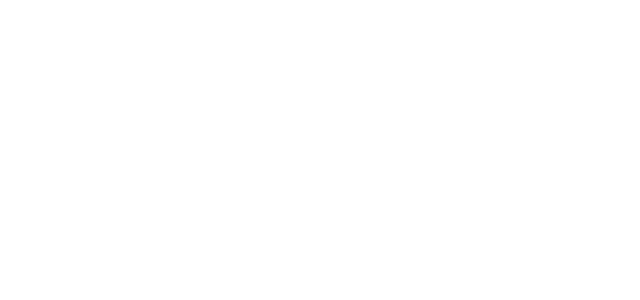
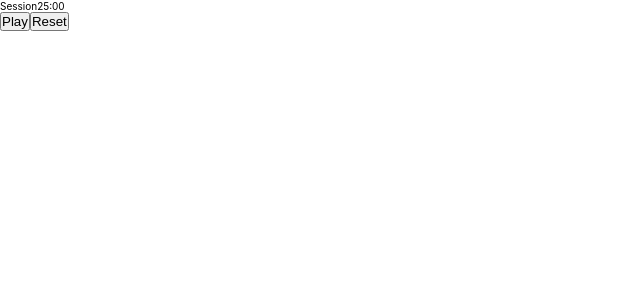
Before and after one commit to FrancisDeea/25_5_clock, a React (Create React App) app: page / in a window 1280 px wide. Shown: the top 300 px of the page, without its empty margins (0-640 px from the left). Built offline with nearby package versions, Linux system fonts and the light colour scheme.

Commit message:
feat: create <Timer.js> component and set up <export.js> and <App.js> to show it

```diff
--- a/src/App.js
+++ b/src/App.js
@@ -1,5 +1,6 @@
 import './App.css';
 import React from 'react';
+import * as components from './components/export'
 
 class App extends React.Component {
   constructor(props) {
@@ -14,7 +15,9 @@
 
   render() {
     return (
-      <div></div>
+      <div>
+        <components.Timer />
+      </div>
     )
   }
 }
--- /dev/null
+++ b/src/components/Timer.js
@@ -0,0 +1,13 @@
+export const Timer = (props) => (
+    <div id="timer">
+        <div id="session-container">
+            <span id="timer-label">Session</span>
+            <span id="timer-left">25:00</span>
+        </div>
+
+        <div id="buttons-container">
+            <button id="start_stop">Play</button>
+            <button id="reset">Reset</button>
+        </div>
+    </div>
+)
--- a/src/components/export.js
+++ b/src/components/export.js
@@ -0,0 +1,3 @@
+import { Timer } from './Timer';
+
+export { Timer }
```
